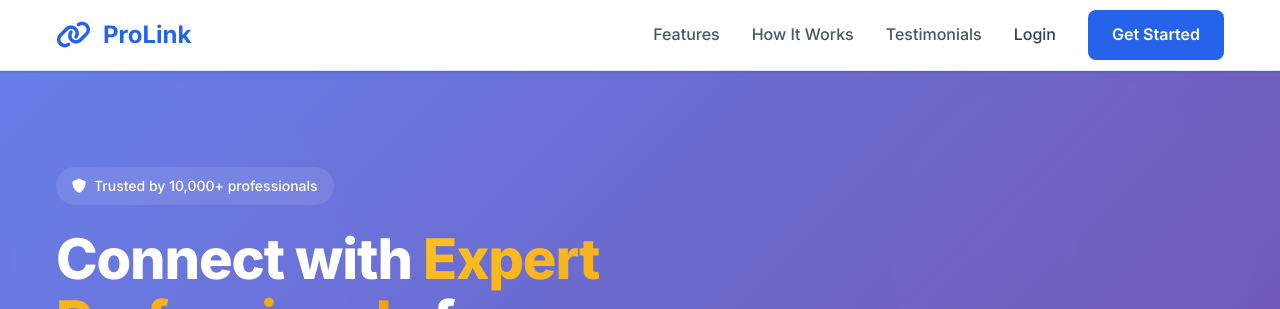
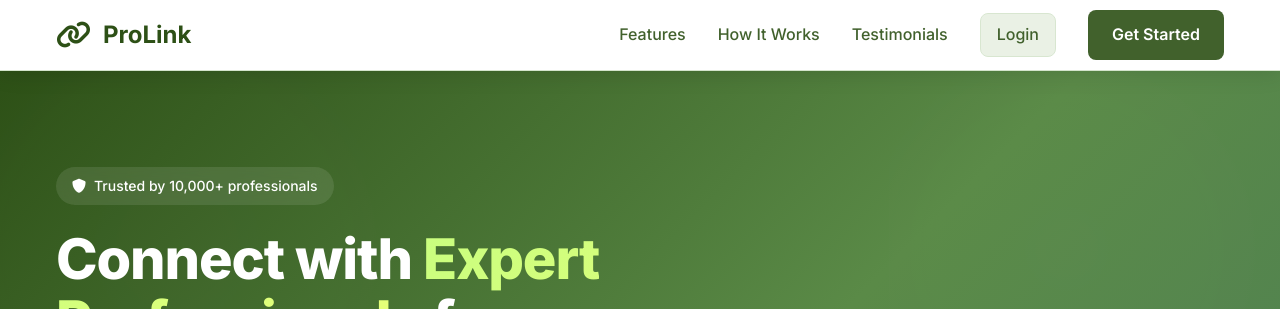
Before and after one commit to RodCanete/CSIT327-G2-ProLink, a Django app: page / in a window 1280 px wide. Shown: the top 309 px of the page. Run offline with Django 5.2, Linux system fonts and the light colour scheme.

Commit message:
feat(ui): update landing page colors and testimonial details

```diff
--- a/prolink/static/css/landing.css
+++ b/prolink/static/css/landing.css
@@ -1,35 +1,73 @@
 /* ProLink Landing Page - Professional Consultation Platform CSS */
 
-/* CSS Variables */
+/* Color Variables - Beautiful Green Palette */
 :root {
-    --primary-color: #2563eb;
-    --primary-dark: #1d4ed8;
-    --primary-light: #3b82f6;
-    --secondary-color: #64748b;
-    --success-color: #10b981;
-    --warning-color: #f59e0b;
-    --danger-color: #ef4444;
-    --info-color: #06b6d4;
-    --light-color: #f8fafc;
-    --dark-color: #1e293b;
+    /* Primary Colors - Rich Forest Green */
+    --primary-color: #2D5016;
+    --primary-dark: #1A3009;
+    --primary-light: #4A7C59;
+
+    /* Secondary Colors - Fresh Mint */
+    --secondary-color: #7FB069;
+    --secondary-light: #A8D5A0;
+
+    /* Accent Colors */
+    --accent-color: #5A8A47;
+    --accent-light: #8FBC8F;
+
+    /* Status Colors */
+    --success-color: #2D5016;
+    --warning-color: #8B7355;
+    --danger-color: #B85450;
+    --info-color: #7FB069;
+
+    /* Light and Dark */
+    --light-color: #F7F9F5;
+    --dark-color: #1A3009;
     --white: #ffffff;
-    --gray-50: #f8fafc;
-    --gray-100: #f1f5f9;
-    --gray-200: #e2e8f0;
-    --gray-300: #cbd5e1;
-    --gray-400: #94a3b8;
-    --gray-500: #64748b;
-    --gray-600: #475569;
-    --gray-700: #334155;
-    --gray-800: #1e293b;
-    --gray-900: #0f172a;
 
+    /* Gray Scale - Green Tinted */
+    --gray-50: #F7F9F5;
+    --gray-100: #E8F0E3;
+    --gray-200: #D4E4CC;
+    --gray-300: #B8D4A8;
+    --gray-400: #7FB069;
+    --gray-500: #5A8A47;
+    --gray-600: #4A7C59;
+    --gray-700: #2D5016;
+    --gray-800: #1A3009;
+    --gray-900: #0F1F06;
+
+    /* Design System Variables */
     --border-radius: 8px;
     --border-radius-lg: 12px;
+    --border-radius-xl: 16px;
+
+    /* Box Shadows */
     --box-shadow: 0 1px 3px 0 rgba(0, 0, 0, 0.1), 0 1px 2px 0 rgba(0, 0, 0, 0.06);
     --box-shadow-lg: 0 10px 15px -3px rgba(0, 0, 0, 0.1), 0 4px 6px -2px rgba(0, 0, 0, 0.05);
     --box-shadow-xl: 0 20px 25px -5px rgba(0, 0, 0, 0.1), 0 10px 10px -5px rgba(0, 0, 0, 0.04);
+
+    /* Transitions */
     --transition: all 0.3s cubic-bezier(0.4, 0, 0.2, 1);
+    --transition-fast: all 0.2s ease;
+
+    /* Typography */
+    --font-family: 'Inter', -apple-system, BlinkMacSystemFont, 'Segoe UI', Roboto, 'Helvetica Neue', Arial, sans-serif;
+}
+
+/* Beautiful Green Theme */
+
+/* Navbar Scroll Effect */
+.navbar.scrolled {
+    background: var(--white) !important;
+    box-shadow: 0 6px 30px rgba(0, 0, 0, 0.15);
+    backdrop-filter: blur(15px);
+}
+
+/* Navbar styling */
+.nav-container {
+    background-color: transparent !important;
 }
 
 /* Reset and Base Styles */
@@ -64,13 +102,15 @@ section {
 
 /* Navigation */
 .navbar {
-    background: var(--white);
+    background: var(--white) !important;
     border-bottom: 1px solid var(--gray-200);
     position: sticky;
     top: 0;
     z-index: 1000;
-    box-shadow: var(--box-shadow);
+    box-shadow: 0 4px 20px rgba(0, 0, 0, 0.1);
     width: 100%;
+    backdrop-filter: blur(10px);
+    transition: all 0.3s ease;
 }
 
 .nav-container {
@@ -90,6 +130,7 @@ section {
     font-size: 1.5rem;
     font-weight: 700;
     color: var(--primary-color);
+    text-shadow: none;
 }
 
 .nav-brand i {
@@ -103,19 +144,31 @@ section {
 }
 
 .nav-link {
-    color: var(--gray-600);
+    color: var(--gray-700);
     text-decoration: none;
     font-weight: 500;
     transition: var(--transition);
     padding: 0.5rem 0;
+    opacity: 0.9;
 }
 
 .nav-link:hover {
     color: var(--primary-color);
+    opacity: 1;
 }
 
 .login-btn {
     color: var(--gray-700);
+    background: var(--gray-100);
+    border: 1px solid var(--gray-200);
+    padding: 0.5rem 1rem;
+    border-radius: var(--border-radius);
+    transition: var(--transition);
+}
+
+.login-btn:hover {
+    background: var(--gray-200);
+    border-color: var(--gray-300);
 }
 
 .cta-btn-primary {
@@ -135,7 +188,7 @@ section {
 
 /* Hero Section */
 .hero {
-    background: linear-gradient(135deg, #667eea 0%, #764ba2 100%);
+    background: linear-gradient(135deg, var(--primary-color) 0%, var(--accent-color) 50%, var(--primary-light) 100%);
     color: var(--white);
     padding: 6rem 0;
     position: relative;
@@ -189,7 +242,7 @@ section {
 }
 
 .highlight {
-    background: linear-gradient(135deg, #fbbf24, #f59e0b);
+    background: linear-gradient(135deg, #c9fe7f, #e9ff78);
     -webkit-background-clip: text;
     -webkit-text-fill-color: transparent;
     background-clip: text;
--- a/prolink/static/css/privacy.css
+++ b/prolink/static/css/privacy.css
@@ -1,3 +1,6 @@
+/* Import color variables */
+@import url('colors.css');
+
 /* Background */
 .privacy-card {
     position: relative;
--- a/prolink/static/css/terms.css
+++ b/prolink/static/css/terms.css
@@ -1,3 +1,6 @@
+/* Import color variables */
+@import url('colors.css');
+
 /* Background */
 body {
     margin: 0;
--- a/prolink/templates/dashboard.html
+++ b/prolink/templates/dashboard.html
@@ -4,7 +4,7 @@
     <meta charset="UTF-8">
     <meta name="viewport" content="width=device-width, initial-scale=1.0">
     <title>ProLink Dashboard</title>
-    <link rel="stylesheet" href="/static/css/dashboard.css">
+    <link rel="stylesheet" href="/static/css/dashboard.css?v=3">
     <link href="https://cdnjs.cloudflare.com/ajax/libs/font-awesome/6.0.0/css/all.min.css" rel="stylesheet">
     <link href="https://fonts.googleapis.com/css2?family=Inter:wght@300;400;500;600;700&display=swap" rel="stylesheet">
 </head>
--- a/prolink/templates/landing.html
+++ b/prolink/templates/landing.html
@@ -6,7 +6,7 @@
     <meta name="viewport" content="width=device-width, initial-scale=1.0">
     <title>ProLink - Professional Consultation & Validation Platform</title>
     <meta name="description" content="Connect with verified professionals for expert feedback, validation, and consultation on your academic and work-related projects. Secure, transparent, and reliable.">
-    <link rel="stylesheet" href="/static/css/landing.css">
+    <link rel="stylesheet" href="/static/css/landing.css?v=5">
     <link href="https://cdnjs.cloudflare.com/ajax/libs/font-awesome/6.0.0/css/all.min.css" rel="stylesheet">
     <link href="https://fonts.googleapis.com/css2?family=Inter:wght@300;400;500;600;700;800&display=swap" rel="stylesheet">
 </head>
@@ -98,7 +98,7 @@
             <div class="features-grid">
                 <div class="feature-card">
                     <div class="feature-icon">
-                        <i class="fas fa-shield-check"></i>
+                        <i class="fas fa-user"></i>
                     </div>
                     <h3>Verified Professionals</h3>
                     <p>All experts are thoroughly vetted and verified to ensure quality and reliability in every consultation.</p>
@@ -227,11 +227,11 @@
                     </div>
                     <div class="testimonial-author">
                         <div class="author-avatar">
-                            <img src="https://images.unsplash.com/photo-1494790108755-2616b612b786?auto=format&fit=crop&w=150&q=80" alt="Sarah Chen">
+                            <img src="https://images.pexels.com/photos/415829/pexels-photo-415829.jpeg?auto=compress&cs=tinysrgb&w=150&h=150&fit=crop" alt="Sarah Chen">
                         </div>
                         <div class="author-info">
                             <h4>Sarah Chen</h4>
-                            <span>Graduate Student, Computer Science</span>
+                            <span>Graduate Student, MBA</span>
                         </div>
                     </div>
                 </div>
@@ -374,5 +374,17 @@
     </footer>
 
     <script src="/static/js/landing.js"></script>
+
+    <script>
+        // Navbar scroll effect
+        window.addEventListener('scroll', function() {
+            const navbar = document.querySelector('.navbar');
+            if (window.scrollY > 50) {
+                navbar.classList.add('scrolled');
+            } else {
+                navbar.classList.remove('scrolled');
+            }
+        });
+    </script>
 </body>
 </html>
--- a/prolink/templates/users/login.html
+++ b/prolink/templates/users/login.html
@@ -4,7 +4,7 @@
 	<meta charset="UTF-8">
 	<meta name="viewport" content="width=device-width, initial-scale=1.0">
 	<title>ProLink - Sign In</title>
-	<link rel="stylesheet" href="/static/css/style.css">
+    <link rel="stylesheet" href="/static/css/style.css?v=3">
 	<link href="https://cdnjs.cloudflare.com/ajax/libs/font-awesome/6.0.0/css/all.min.css" rel="stylesheet">
 	<link href="https://fonts.googleapis.com/css2?family=Inter:wght@300;400;500;600;700;800&display=swap" rel="stylesheet">
 </head>
```
Also changed, not shown: prolink/static/css/colors.css (added, +55 -0 lines), prolink/static/css/dashboard.css (+47 -21 lines), prolink/static/css/style.css (+56 -0 lines), prolink/templates/users/privacy.html (+7 -7 lines), prolink/templates/users/registration_success.html (+19 -23 lines), prolink/templates/users/signup.html (+6 -6 lines), prolink/templates/users/terms.html (+4 -4 lines).
